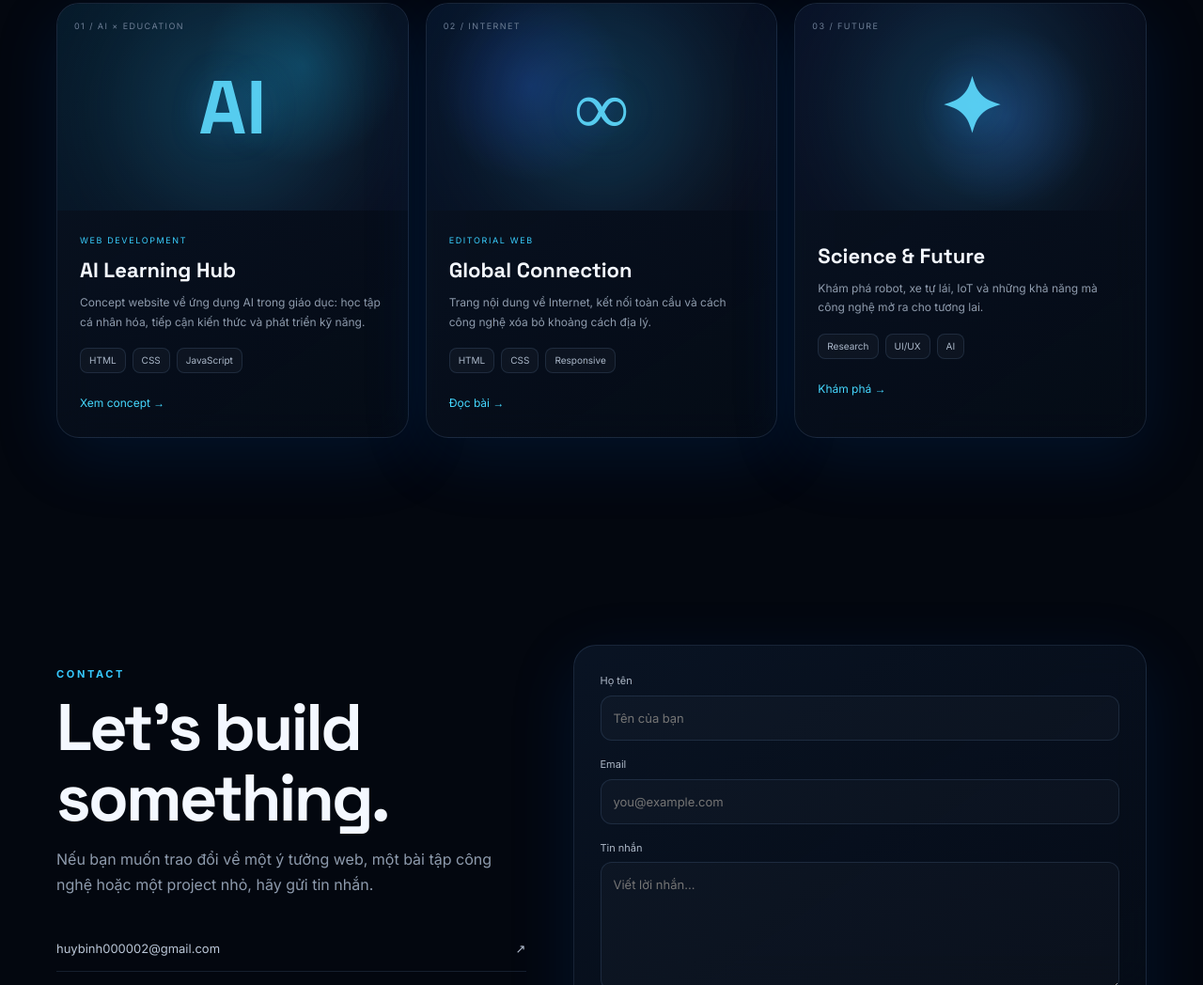
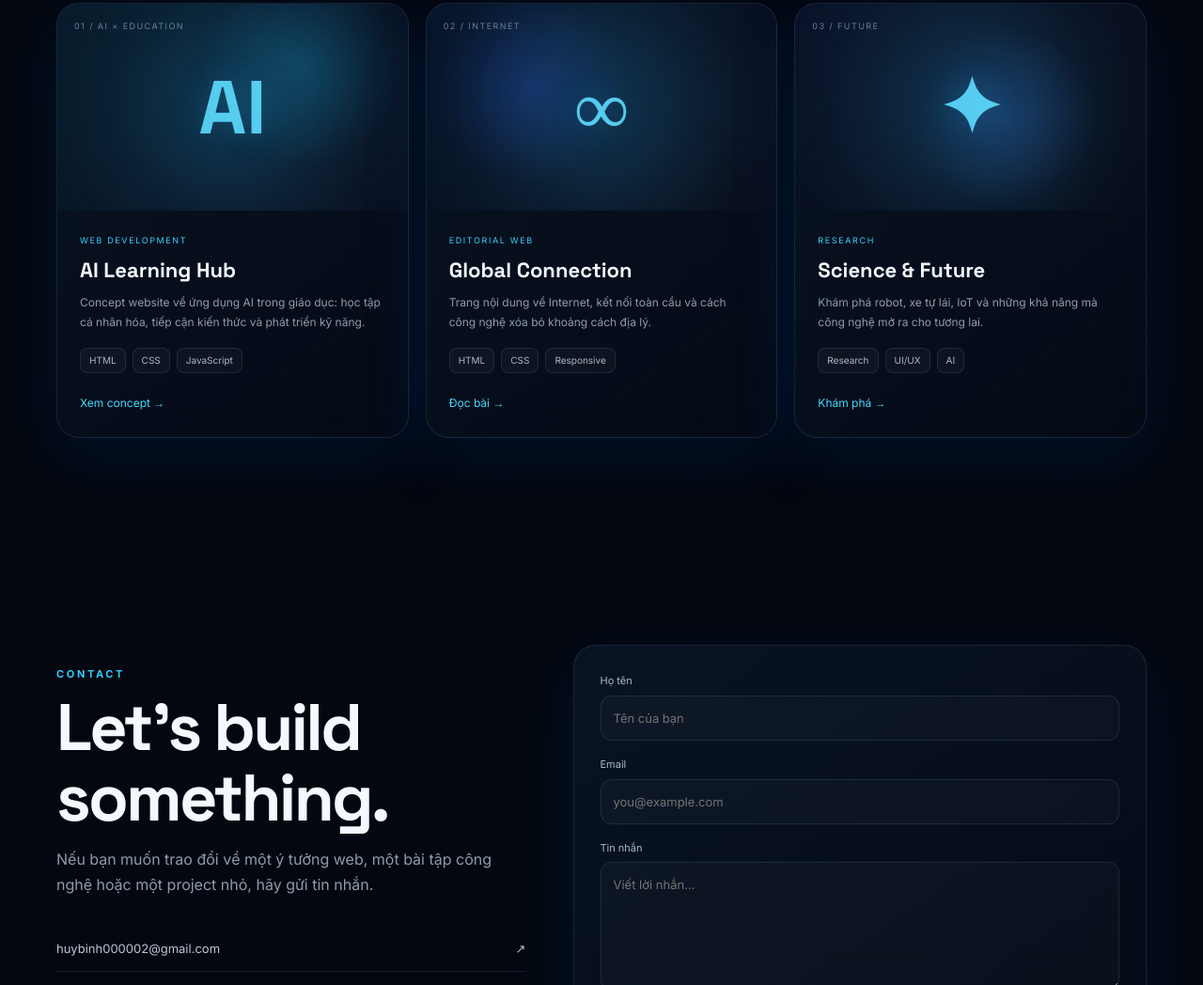
Before and after one commit to ezer-2608/portfolio, a plain HTML site: page index.html in a window 1280 px wide. Shown: the part 2458-3506 px from the top of the page at 94% size. Drawn offline with Linux system fonts and the light colour scheme.

Commit message:
Change project type from 'FUTURE' to 'RESEARCH'

```diff
--- a/index.html
+++ b/index.html
@@ -136,7 +136,7 @@
           </article>
           <article class="project-card glass reveal">
             <div class="project-media media-future"><span class="media-label">03 / FUTURE</span><div class="media-symbol">✦</div></div>
-            <div class="project-body"><h3>Science & Future</h3><p>Khám phá robot, xe tự lái, IoT và những khả năng mà công nghệ mở ra cho tương lai.</p><div class="tags"><span>Research</span><span>UI/UX</span><span>AI</span></div><a href="#journal">Khám phá →</a></div>
+            <div class="project-body"><p class="project-type">RESEARCH</p><h3>Science & Future</h3><p>Khám phá robot, xe tự lái, IoT và những khả năng mà công nghệ mở ra cho tương lai.</p><div class="tags"><span>Research</span><span>UI/UX</span><span>AI</span></div><a href="#journal">Khám phá →</a></div>
           </article>
         </div>
       </div>
```
